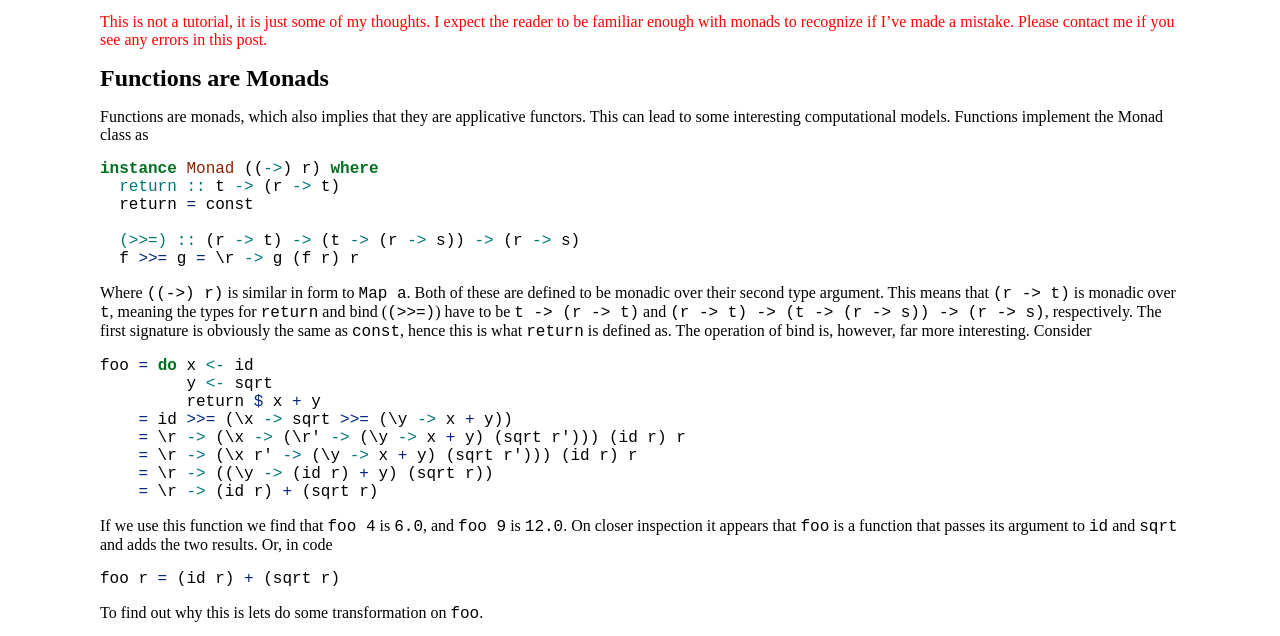
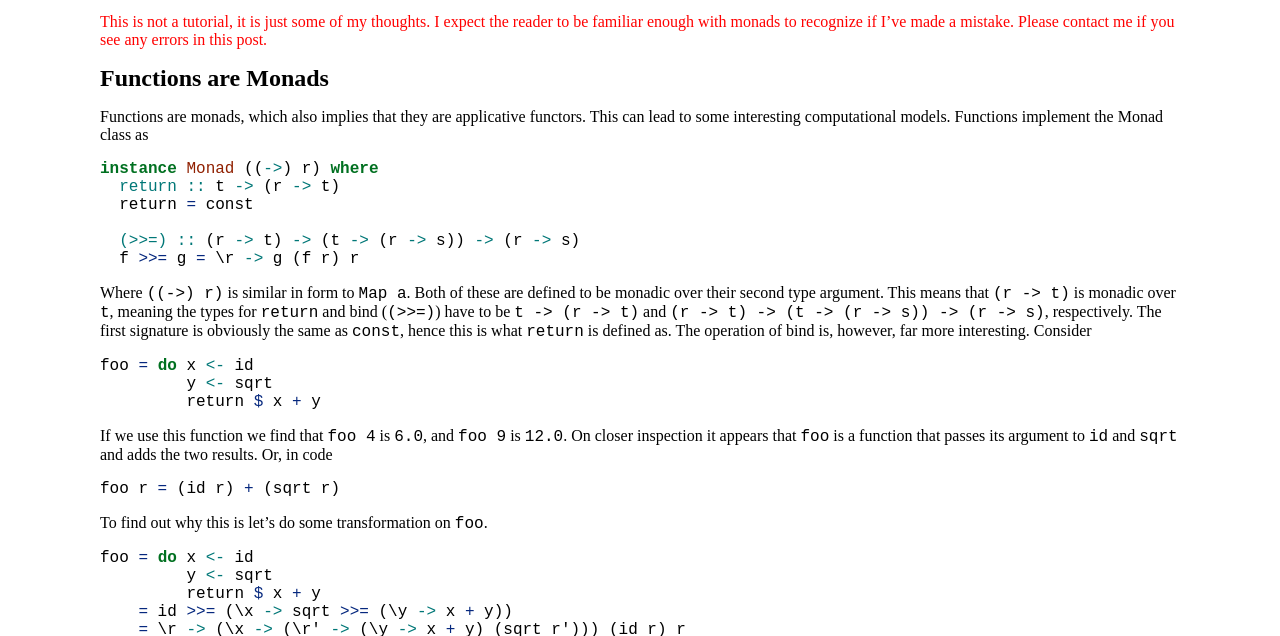
Before and after one commit to lambda-11235/lambda-11235.github.io, a plain HTML site: page posts/2016-03-27-function-monad.html in a window 1280 px wide. Shown: the part 144-780 px from the top of the page. Drawn offline with Linux system fonts and the light colour scheme.

Commit message:
Fixed some errors in the post.

```diff
--- a/posts/2016-03-27-function-monad.html
+++ b/posts/2016-03-27-function-monad.html
@@ -43,15 +43,10 @@
 <p>Where <code>((-&gt;) r)</code> is similar in form to <code>Map a</code>. Both of these are defined to be monadic over their second type argument. This means that <code>(r -&gt; t)</code> is monadic over <code>t</code>, meaning the types for <code>return</code> and bind (<code>(&gt;&gt;=)</code>) have to be <code>t -&gt; (r -&gt; t)</code> and <code>(r -&gt; t) -&gt; (t -&gt; (r -&gt; s)) -&gt; (r -&gt; s)</code>, respectively. The first signature is obviously the same as <code>const</code>, hence this is what <code>return</code> is defined as. The operation of bind is, however, far more interesting. Consider</p>
 <div class="sourceCode"><pre class="sourceCode haskell"><code class="sourceCode haskell">foo <span class="fu">=</span> <span class="kw">do</span> x <span class="ot">&lt;-</span> id
          y <span class="ot">&lt;-</span> sqrt
-         return <span class="fu">$</span> x <span class="fu">+</span> y
-    <span class="fu">=</span> id <span class="fu">&gt;&gt;=</span> (\x <span class="ot">-&gt;</span> sqrt <span class="fu">&gt;&gt;=</span> (\y <span class="ot">-&gt;</span> x <span class="fu">+</span> y))
-    <span class="fu">=</span> \r <span class="ot">-&gt;</span> (\x <span class="ot">-&gt;</span> (\r' <span class="ot">-&gt;</span> (\y <span class="ot">-&gt;</span> x <span class="fu">+</span> y) (sqrt r'))) (id r) r
-    <span class="fu">=</span> \r <span class="ot">-&gt;</span> (\x r' <span class="ot">-&gt;</span> (\y <span class="ot">-&gt;</span> x <span class="fu">+</span> y) (sqrt r'))) (id r) r
-    <span class="fu">=</span> \r <span class="ot">-&gt;</span> ((\y <span class="ot">-&gt;</span> (id r) <span class="fu">+</span> y) (sqrt r))
-    <span class="fu">=</span> \r <span class="ot">-&gt;</span> (id r) <span class="fu">+</span> (sqrt r)</code></pre></div>
+         return <span class="fu">$</span> x <span class="fu">+</span> y</code></pre></div>
 <p>If we use this function we find that <code>foo 4</code> is <code>6.0</code>, and <code>foo 9</code> is <code>12.0</code>. On closer inspection it appears that <code>foo</code> is a function that passes its argument to <code>id</code> and <code>sqrt</code> and adds the two results. Or, in code</p>
 <div class="sourceCode"><pre class="sourceCode haskell"><code class="sourceCode haskell">foo r <span class="fu">=</span> (id r) <span class="fu">+</span> (sqrt r)</code></pre></div>
-<p>To find out why this is lets do some transformation on <code>foo</code>.</p>
+<p>To find out why this is let’s do some transformation on <code>foo</code>.</p>
 <div class="sourceCode"><pre class="sourceCode haskell"><code class="sourceCode haskell">foo <span class="fu">=</span> <span class="kw">do</span> x <span class="ot">&lt;-</span> id
          y <span class="ot">&lt;-</span> sqrt
          return <span class="fu">$</span> x <span class="fu">+</span> y
```
